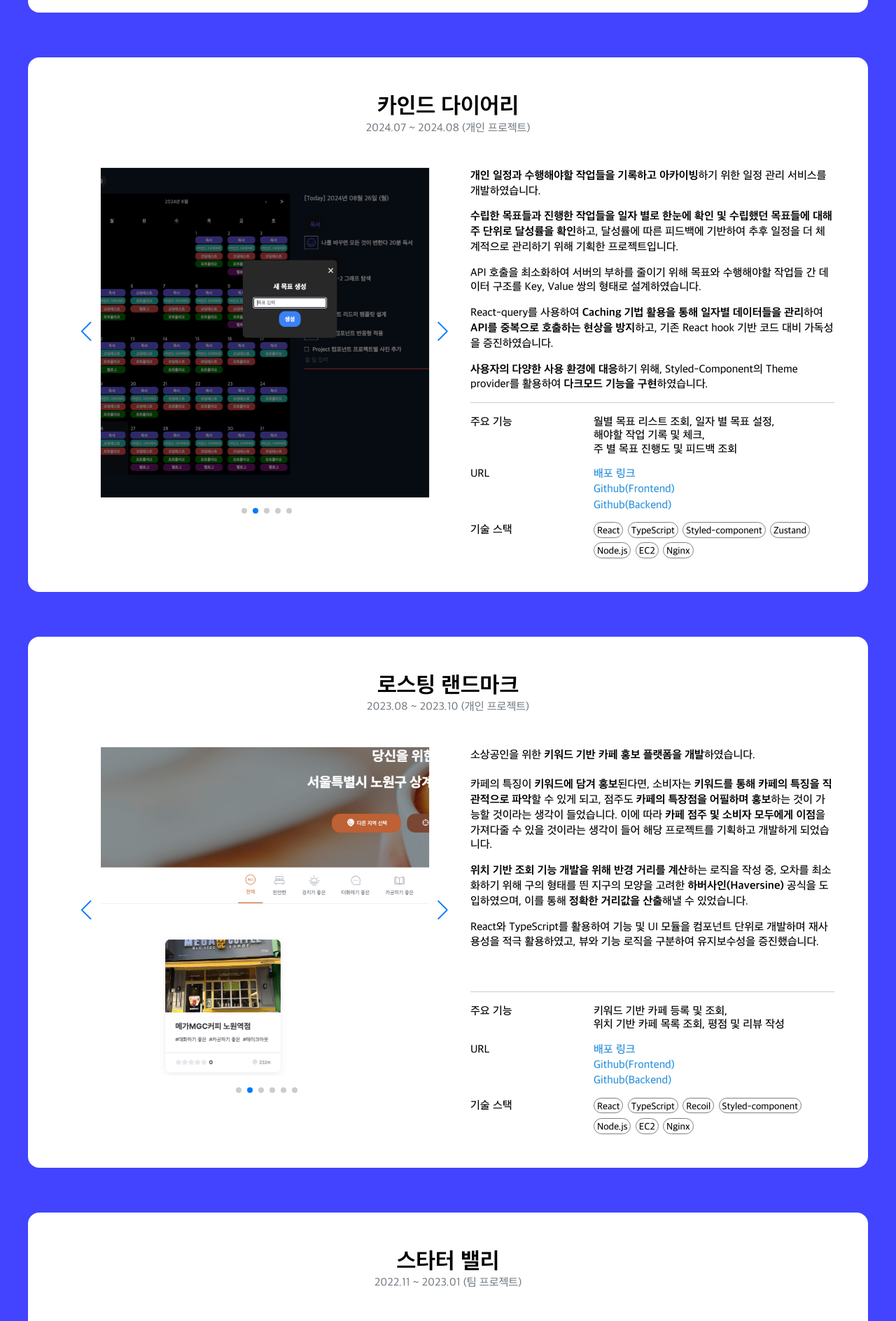
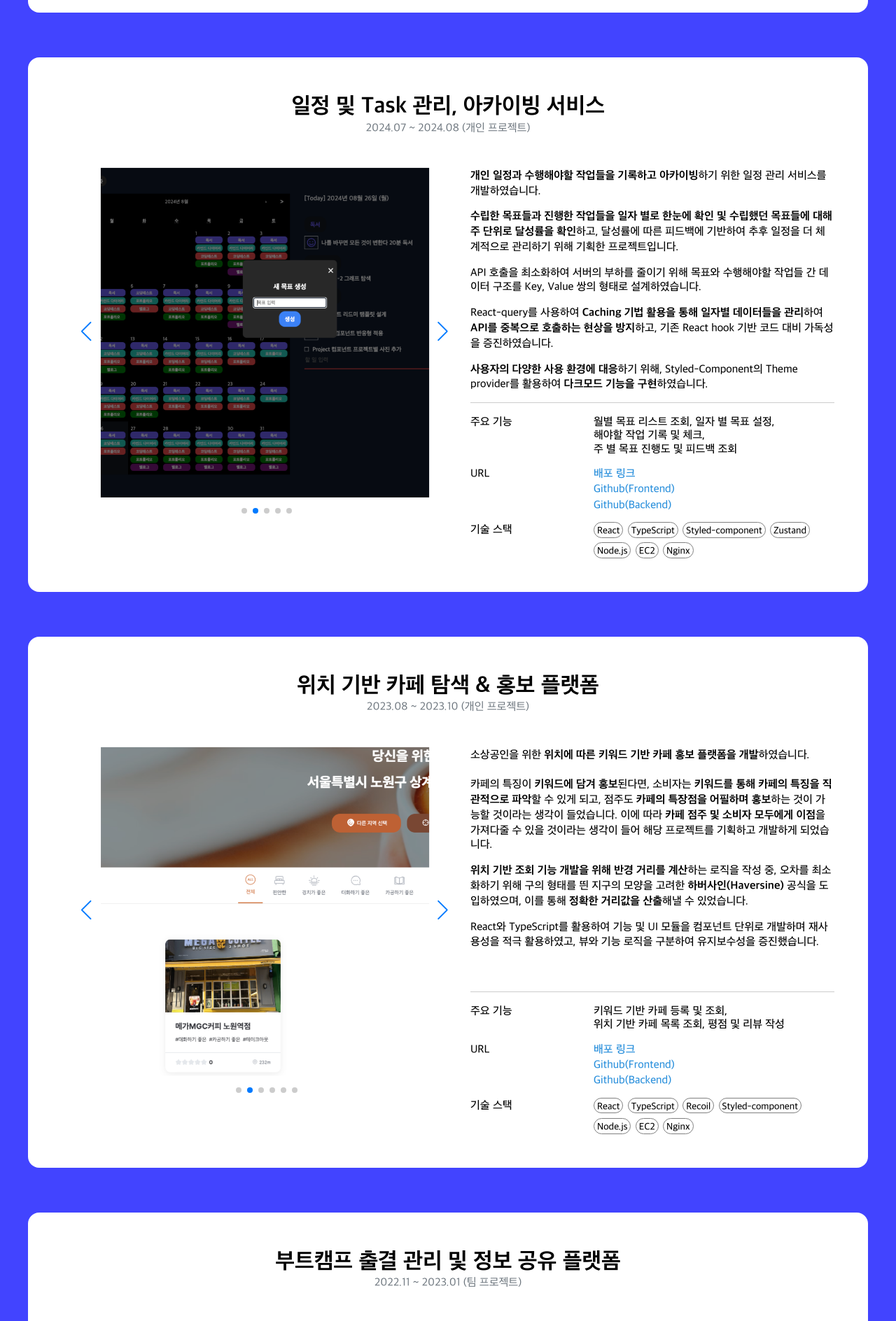
Before and after one commit to qkrwlgh123/portfolio_ver2, a React (Create React App) app: page / in a window 1280 px wide. Shown: the part 7600-9488 px from the top of the page at 70% size. Built offline with nearby package versions, Linux system fonts and the light colour scheme.

Commit message:
Project 내 제목 일부 변경

```diff
--- a/src/data/project/dataList.ts
+++ b/src/data/project/dataList.ts
@@ -61,7 +61,7 @@ export const dataList = [
     },
   },
   {
-    title: "카인드 다이어리",
+    title: "일정 및 Task 관리, 아카이빙 서비스",
     date: "2024.07 ~ 2024.08 (개인 프로젝트)",
     imageList: [
       KindDariyImage_1,
@@ -110,7 +110,7 @@ export const dataList = [
     },
   },
   {
-    title: "로스팅 랜드마크",
+    title: "위치 기반 카페 탐색 & 홍보 플랫폼",
     date: "2023.08 ~ 2023.10 (개인 프로젝트)",
     imageList: [
       RoastingLandmarkImage_1,
@@ -121,7 +121,7 @@ export const dataList = [
       RoastingLandmarkImage_6,
     ],
     descriptions: [
-      "소상공인을 위한 <b>키워드 기반 카페 홍보 플랫폼을 개발</b>하였습니다.\n\n카페의 특징이 <b>키워드에 담겨 홍보</b>된다면, 소비자는 <b>키워드를 통해 카페의 특징을 직관적으로 파악</b>할 수 있게 되고, 점주도 <b>카페의 특장점을 어필하며 홍보</b>하는 것이 가능할 것이라는 생각이 들었습니다. 이에 따라 <b>카페 점주 및 소비자 모두에게 이점</b>을 가져다줄 수 있을 것이라는 생각이 들어 해당 프로젝트를 기획하고 개발하게 되었습니다.",
+      "소상공인을 위한 <b>위치에 따른 키워드 기반 카페 홍보 플랫폼을 개발</b>하였습니다.\n\n카페의 특징이 <b>키워드에 담겨 홍보</b>된다면, 소비자는 <b>키워드를 통해 카페의 특징을 직관적으로 파악</b>할 수 있게 되고, 점주도 <b>카페의 특장점을 어필하며 홍보</b>하는 것이 가능할 것이라는 생각이 들었습니다. 이에 따라 <b>카페 점주 및 소비자 모두에게 이점</b>을 가져다줄 수 있을 것이라는 생각이 들어 해당 프로젝트를 기획하고 개발하게 되었습니다.",
       "<b>위치 기반 조회 기능 개발을 위해 반경 거리를 계산</b>하는 로직을 작성 중, 오차를 최소화하기 위해 구의 형태를 띈 지구의 모양을 고려한 <b>하버사인(Haversine)</b> 공식을 도입하였으며, 이를 통해 <b>정확한 거리값을 산출</b>해낼 수 있었습니다.",
       "React와 TypeScript를 활용하여 기능 및 UI 모듈을 컴포넌트 단위로 개발하며 재사용성을 적극 활용하였고, 뷰와 기능 로직을 구분하여 유지보수성을 증진했습니다.",
     ],
@@ -157,7 +157,7 @@ export const dataList = [
     },
   },
   {
-    title: "스타터 밸리",
+    title: "부트캠프 출결 관리 및 정보 공유 플랫폼",
     date: "2022.11 ~ 2023.01 (팀 프로젝트)",
     imageList: [
       StarterValleyImage_1,
```
